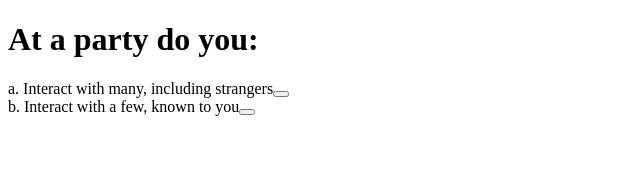
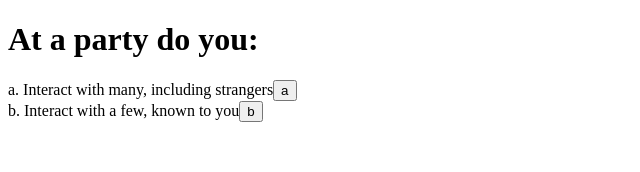
Before and after one commit to KatieFrey/know-yourself, a Next.js app: page /personalitytest in a window 1280 px wide. Shown: the top 172 px of the page, without its empty margins (0-640 px from the left). Built offline with nearby package versions, Linux system fonts and the light colour scheme.

Commit message:
An attempt at adding scores to state score object

```diff
--- a/pages/personalitytest.js
+++ b/pages/personalitytest.js
@@ -1,18 +1,35 @@
 import testObject from "../data/testObject";
+import React, { useState } from "react";
 
 export default function personalitytest() {
   let counter = 0;
   let currentQuestion = testObject[counter];
+  let currentColumn = testObject[counter].personalityColumn;
+  const [score, setScore] = useState({});
+
+  const handleAnswer = (letter, column) => {
+    setScore({ ...score, [column]: letter });
+    counter++;
+  };
+
   return (
     <div>
       <h1>{`${currentQuestion.question}`}</h1>
       <div>
         {`a. ${testObject[counter].a}`}
-        <button type="input" value="a"></button>
+        <input
+          type="button"
+          value="a"
+          onClick={(e) => handleAnswer(e.target.value, currentColumn)}
+        ></input>
       </div>
       <div>
         {`b. ${testObject[counter].b}`}
-        <button type="input" value="b"></button>
+        <input
+          type="button"
+          value="b"
+          onClick={(e) => handleAnswer(e.target.value, currentColumn)}
+        ></input>
       </div>
     </div>
   );
```
Also changed, not shown: utils/handleAnswer.js (added).
